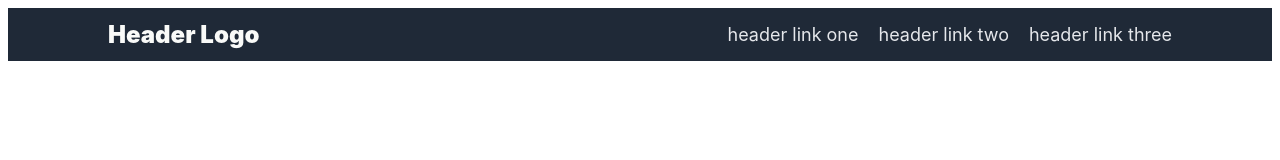
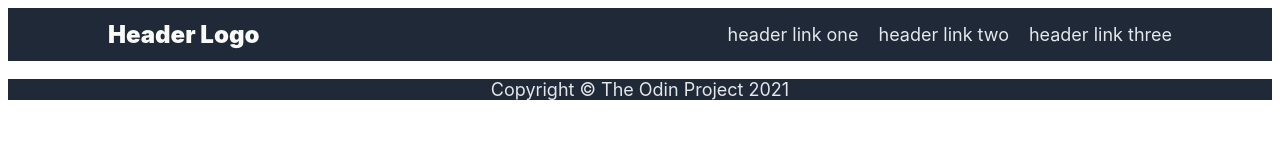
Before and after one commit to y-kum/my-first-website, a plain HTML site: page index.html in a window 1280 px wide. Drawn offline with Linux system fonts and the light colour scheme.

Commit message:
create footer

```diff
--- a/index.html
+++ b/index.html
@@ -16,10 +16,14 @@
                 </ul>
             </div>
         </div>
-        <div class="hero"></div>
-        <div class="information"></div>
-        <div class="quote"></div>
-        <div class="signing"></div>
-        <div class="footer"></div>
+        <div class="big-container">
+            <div class="hero"></div>
+            <div class="information"></div>
+            <div class="quote"></div>
+            <div class="signing"></div>
+        </div>
+        <div class="footer">
+            <p>Copyright © The Odin Project 2021</p>
+        </div>
     </body>
 </html>
--- a/styles.css
+++ b/styles.css
@@ -28,3 +28,10 @@ a {
     color: #e5e7eb;
     font-size: 18px;
 }
+
+.footer {
+    background: #1f2937;
+    color: #e5e7eb;
+    font-size: 18px;
+    text-align: center;
+}
```
